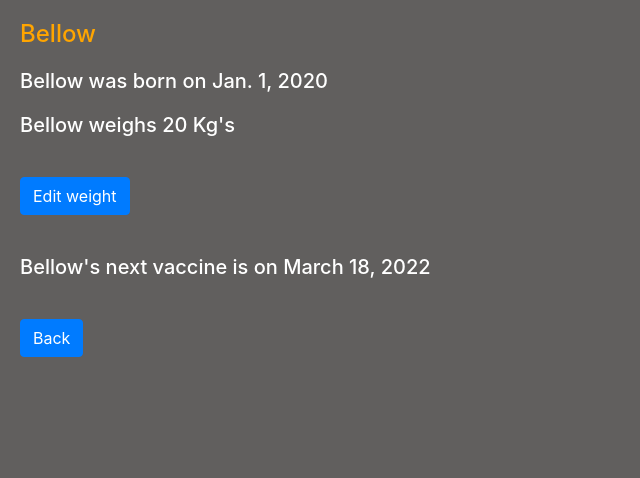
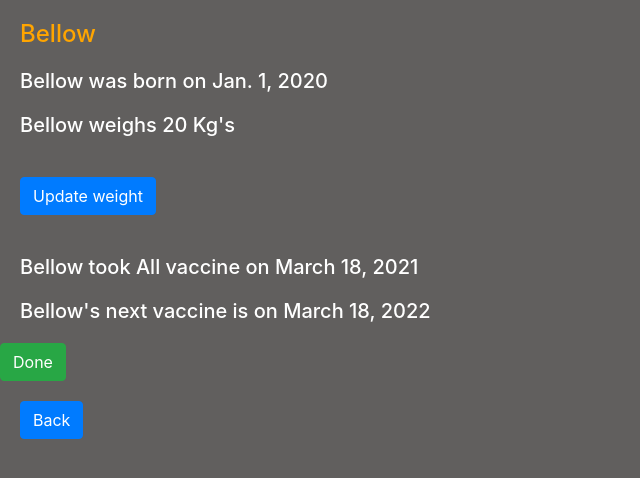
Before and after one commit to crostipunctus/housemouse, a Django app: a page that uses housemanager/templates/housemanager/dog_name.html in a window 1280 px wide. Shown: the part 56-534 px from the top of the page, without its empty margins (0-640 px from the left). Run offline with Django 3.2, Linux system fonts and the light colour scheme; a user stored in the database is signed in; data comes from the database, SQL or seed files in the repository; both versions use the stored data as it was after the commit; some libraries are stand-ins or nearby versions.

Commit message:
vaccine's updating

```diff
--- a/housemanager/models.py
+++ b/housemanager/models.py
@@ -51,6 +51,7 @@ class Vaccine(models.Model):
     vaccine_type = models.CharField(max_length=200)
     vaccine_lastdate = models.DateField(auto_now=False, auto_now_add=False)
     vaccine_duedate = models.DateField(auto_now=False, auto_now_add=False)
+    v_done = models.BooleanField(default=False)
 
     def __str__(self):
         return f"{self.vaccine_dog} took {self.vaccine_type} on {self.vaccine_lastdate}. Due on {self.vaccine_duedate}"
--- a/housemanager/static/housemanager/dog-name.js
+++ b/housemanager/static/housemanager/dog-name.js
@@ -65,7 +65,22 @@ document.addEventListener('DOMContentLoaded', function() {
 
     }
 
+    let v_done = document.querySelector("#vacc-done")
 
+    let d_name = document.querySelector("#name")
+
+    v_done.onclick = function () {
+
+      fetch(`/vac_done/${d_name.innerHTML}`, {
+        method: 'POST',
+        body: JSON.stringify({
+          d_name: `${d_name.innerHTML}`
+        })
+      })
+      .then(response => response.text())
+      .then(response => console.log(response))
+
+    }
 
 
 })
--- a/housemanager/templates/housemanager/dog_name.html
+++ b/housemanager/templates/housemanager/dog_name.html
@@ -11,12 +11,14 @@
         <h4 style="color: orange;" id="name">{{dog_details.dog_name}}</h4>
         <h5>{{dog_details.dog_name}} was born on {{dog_details.dog_birthdate}}</h5>
         <h5 id="weight-field">{{dog_details.dog_name}} weighs {{dog_details.dog_weight}} Kg's</h5>
-        <button id="weight" class="btn-primary btn">Edit weight</button>
+        <button id="weight" class="btn-primary btn">Update weight</button>
         <button id="submit" class="btn-primary btn">Submit</button>
     {% endfor %}
 
     {% if vaccine %}
+        <h5>{{vaccine.vaccine_dog}} took {{vaccine.vaccine_type}} vaccine on {{vaccine.vaccine_lastdate}}</h5>
         <h5>{{vaccine.vaccine_dog}}'s next vaccine is on {{vaccine.vaccine_duedate}}</h5>
+        <button class="btn btn-success" id="vacc-done">Done</button>
 
     {% endif %}
 
--- a/housemanager/urls.py
+++ b/housemanager/urls.py
@@ -21,7 +21,8 @@ urlpatterns = [
     path("todo_done", views.todo_done, name="todo_done"),
     path("dog_weight", views.dog_weight, name="dog-weight"),
     path("add_bill", views.add_bill, name="add-bill"),
-    path('bill_paid', views.bill_paid, name="bill-paid")
+    path('bill_paid', views.bill_paid, name="bill-paid"),
+    path('vac_done/<str:dog>', views.vac_done, name="vaccine-done")
 
 
 ]
--- a/housemanager/views.py
+++ b/housemanager/views.py
@@ -5,7 +5,7 @@ from django.http import HttpResponse, HttpResponseRedirect, JsonResponse
 from django.shortcuts import render, redirect
 from django.urls import reverse
 from django.contrib.auth.decorators import login_required
-from datetime import datetime
+from datetime import datetime, timedelta
 from django.core.paginator import Paginator
 from django.http import JsonResponse
 from django.views.decorators import csrf
@@ -206,3 +206,13 @@ def dog_weight(request):
     print(weight)
     Dogs.objects.filter(dog_name=name).update(dog_weight=weight)
     return JsonResponse({"message": "Success"}, status=201)
+
+@csrf_exempt
+def vac_done(request, dog):
+    data = json.loads(request.body)
+    dog_id = Dogs.objects.get(dog_name=dog)
+    Vaccine.objects.filter(vaccine_dog=dog_id).update(v_done=True)
+    date = datetime.now()
+
+    Vaccine.objects.filter(vaccine_dog=dog_id).update(vaccine_lastdate=date, vaccine_duedate=date+timedelta(365))
+    return JsonResponse({"message": "done"}, status=201)
```
Also changed, not shown: housemanager/static/housemanager/baby.js (added, +43 -0 lines), db.sqlite3, housemanager/migrations/0018_baby_baby_note.py (added), housemanager/migrations/0019_auto_20210318_1614.py (added), housemanager/migrations/0020_vaccine_v_done.py (added).
